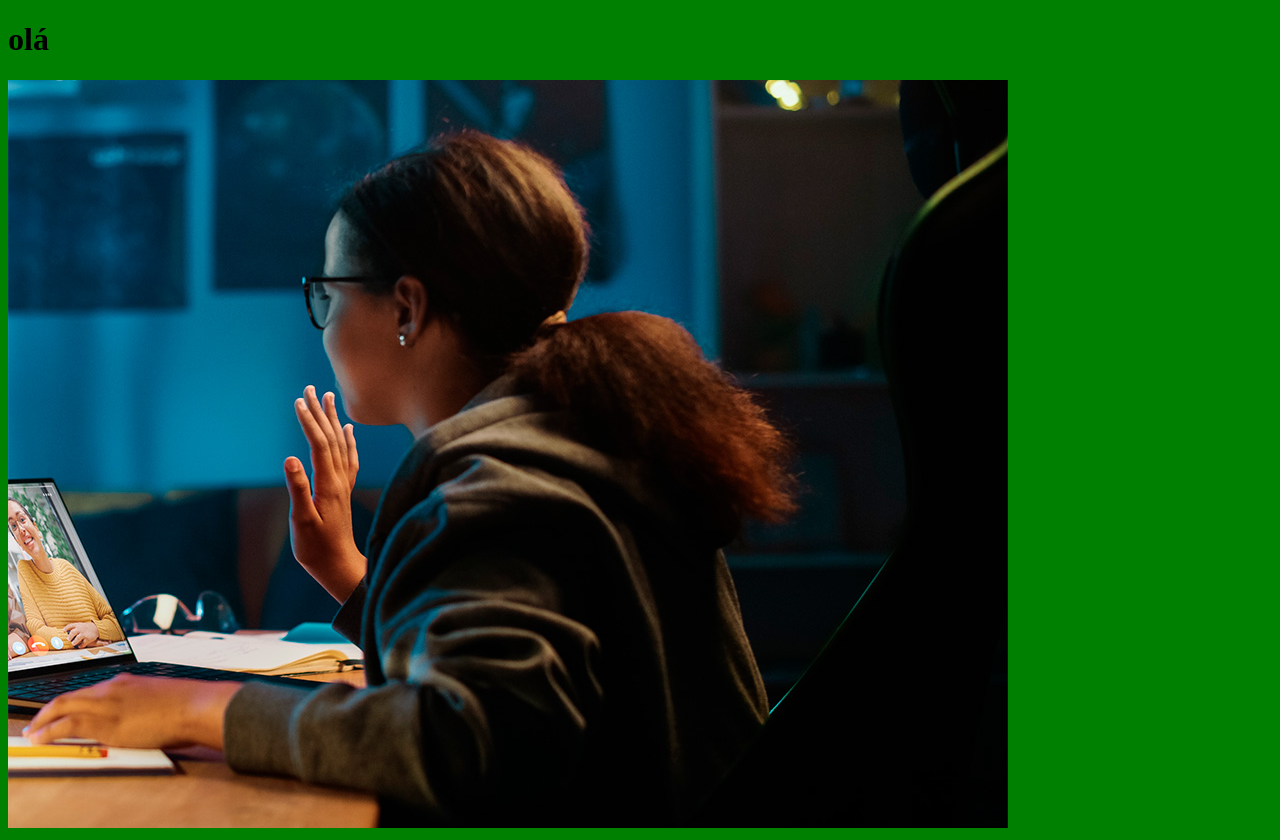
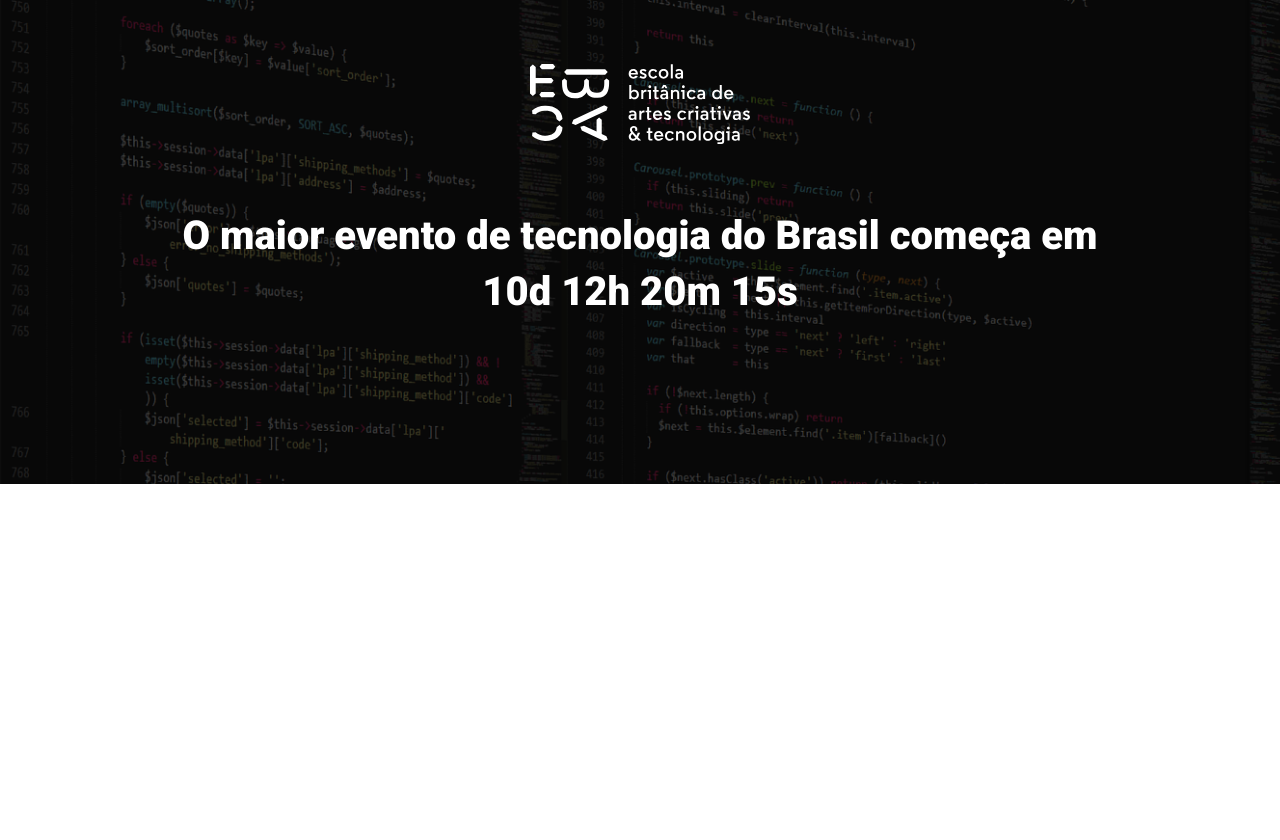
Before and after one commit to Charles-Magno-Eickel-Barel/ebac-tech-talks, a website built with Parcel: page src/index.html in a window 1280 px wide. After the commit the page ends 800 px from the top, so only its background shows below. Built offline with nearby package versions, Linux system fonts and the light colour scheme.

Commit message:
criando o hero

```diff
--- a/src/index.html
+++ b/src/index.html
@@ -1,15 +1,25 @@
 <!DOCTYPE html>
-<html lang="en">
+<html lang="pt-BR">
 <head>
     <meta charset="UTF-8">
     <meta http-equiv="X-UA-Compatible" content="IE=edge">
     <meta name="viewport" content="width=device-width, initial-scale=1.0">
     <title>Document</title>
+
+    <link rel="preconnect" href="https://fonts.googleapis.com">
+    <link rel="preconnect" href="https://fonts.gstatic.com" crossorigin>
+    <link href="https://fonts.googleapis.com/css2?family=Roboto:wght@400;700;900&display=swap" rel="stylesheet">
     <link rel="stylesheet" href="styles/main.scss">
 </head>
 <body>
-    <h1>olá</h1>
-    <img src="./images/backend.png" alt="">
+    <header class="hero">
+        <div class="container">
+            <img class="hero__logo" src="./images/ebac_logo.svg" alt="EBAC">
+            <p class="hero__text">
+                O maior evento de tecnologia do Brasil começa em 10d 12h 20m 15s
+            </p>
+        </div>
+    </header>
     <script src="scripts/main.js"></script>
 </body>
 </html>
--- /dev/null
+++ b/src/styles/_hero.scss
@@ -0,0 +1,51 @@
+.hero {
+    padding-top: 64px;
+    padding-bottom: 100px;
+    background-image: url(../images/fundo.png);
+    background-repeat: no-repeat;
+    background-size: cover;
+    position: relative;
+
+    .container {
+        position: relative;
+    }
+
+    &::before {
+        position: absolute;
+        top: 0;
+        left: 0;
+        width: 100%;
+        height: 100%;
+        background-color: #000;
+        content: '';
+        opacity: .7;
+    }
+
+    &__text {
+        margin-top: 64px;
+        margin-bottom: 64px;
+        font-size: 40px;
+        line-height: 56px;
+        font-weight: 800;
+        text-align: center;
+    }
+
+    &__logo {
+        margin: 0 auto;
+        height: 80px;
+        display: block;
+    }
+
+    @media (max-width: 640px) {
+        padding: 40px 0;
+        &__logo {
+            height: 40px;
+        }
+
+        &__text {
+            font-size: 22px;
+            line-height: 24px;
+            margin: 24px 0;
+        }
+    }
+}
--- a/src/styles/main.scss
+++ b/src/styles/main.scss
@@ -1,3 +1,23 @@
-body {
-    background-color: green;
+@use 'hero';
+
+* {
+    margin: 0;
+    padding: 0;
+    box-sizing: border-box;
+    font-family: Roboto, sans-serif;
+    color: #fff;
 }
+
+.container {
+    max-width: 960px;
+    width: 100%;
+    margin: 0 auto;
+
+    @media (max-width: 640px) {
+        max-width: 80%;
+    }
+
+    @media (max-width: 1024px) {
+        max-width: 90%;
+    }
+}
```
